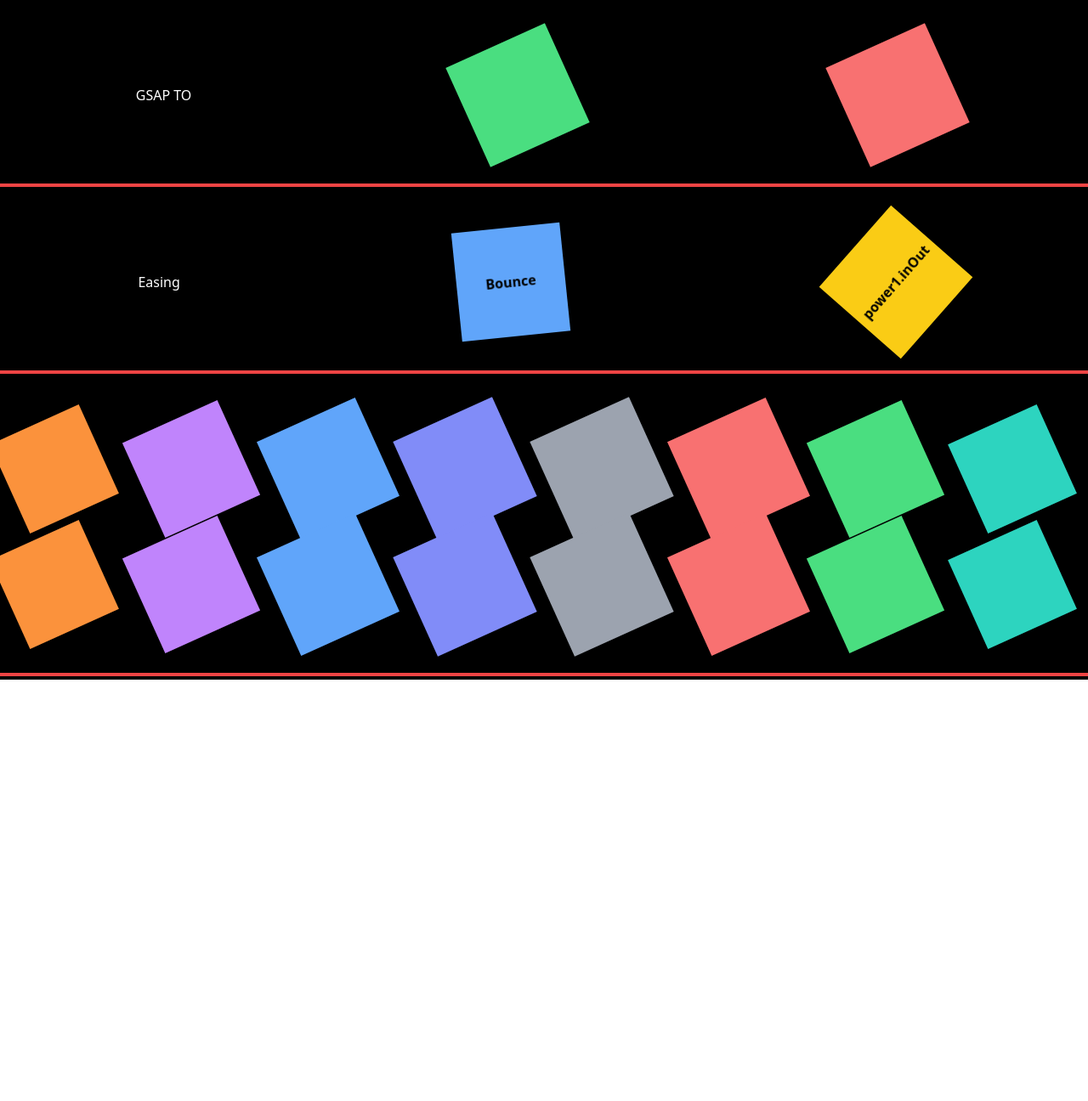
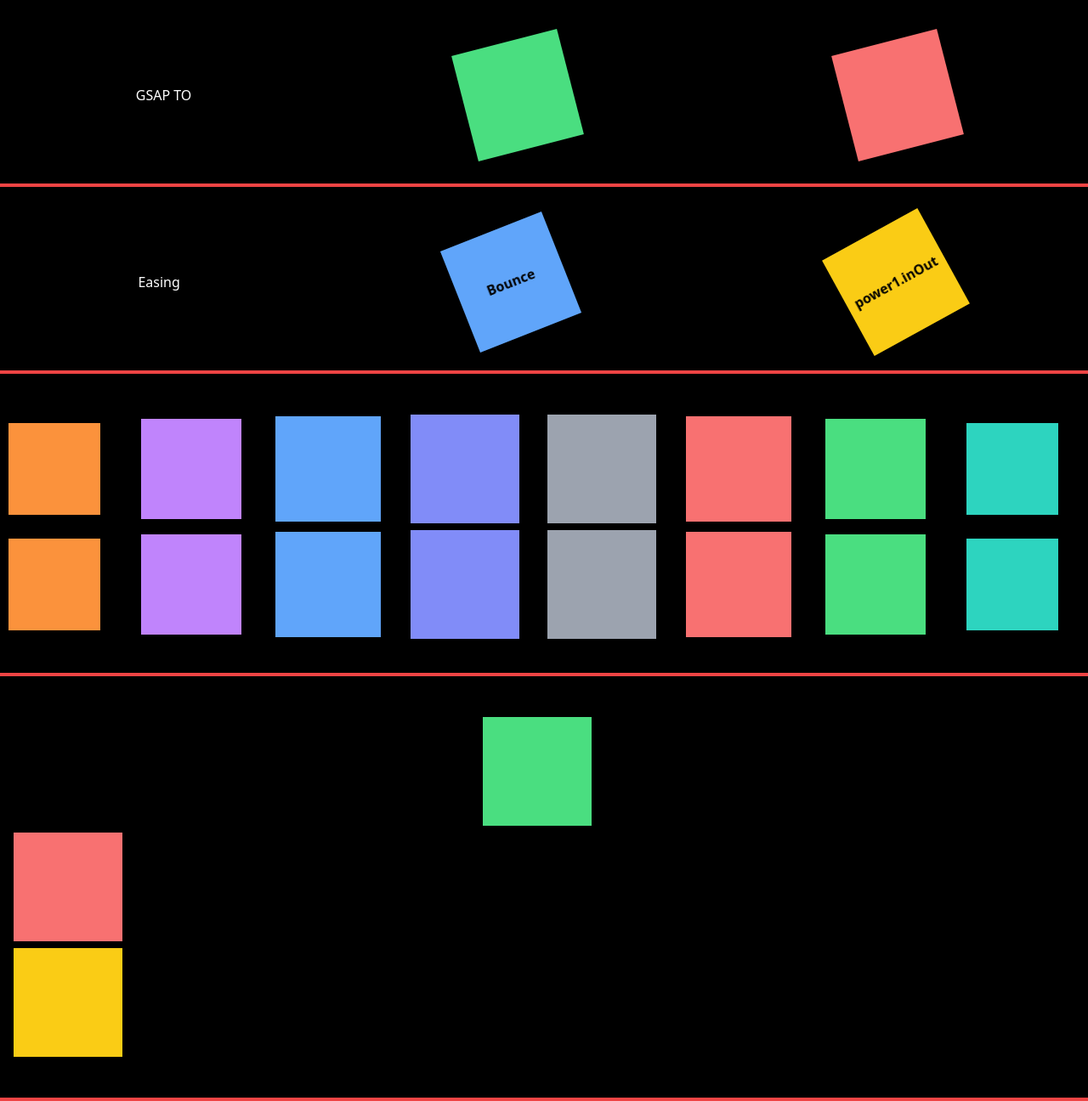
Before and after one commit to OscarRavelo/gsap-basic, a React (Vite) app: page / in a window 1280 px wide. Shown: the whole page at 85% size. Before the commit the page ends 800 px from the top, so only its background shows below. Built offline with nearby package versions, Linux system fonts and the light colour scheme.

Commit message:
Adding TimeLine component to integrate new example

```diff
--- a/src/App.jsx
+++ b/src/App.jsx
@@ -2,11 +2,13 @@
 import Easing from "./examples/Easing";
 import GsapTo from "./examples/GsapTo";
 import Staggers from "./examples/Staggers";
+import TimeLine from "./examples/TimeLine";
 
 function App() {
   return (
     <>
-      <div className="bg-black w-full h-lvh text-white  pt-12 overflow-hidden ">
+      <section>
+        <div className="bg-black w-full  text-white  pt-12  ">
           <div className="justify-around items-center flex border-b-4 pb-10 border-red-500">
             <h2>GSAP TO</h2>
             <GsapTo />
@@ -18,7 +20,11 @@
           <div className="justify-around items-center grid grid-cols-8 gap-2 flex border-b-4 pb-10 border-red-500 mt-12">
             <Staggers />
           </div>
+          <div className="    flex border-b-4 pb-10 border-red-500 mt-12 flex-col">
+            <TimeLine />
           </div>
+        </div>
+      </section>
     </>
   );
 }
--- a/src/examples/GsapTo.jsx
+++ b/src/examples/GsapTo.jsx
@@ -2,12 +2,12 @@
 import { useGSAP } from "@gsap/react";
 const GsapTo = () => {
   useGSAP(() => {
-    gsap.to(".green", {
+    gsap.to(".box-green", {
       rotation: 360,
       duration: 2,
       repeat: -1,
     });
-    gsap.to(".red", {
+    gsap.to(".box-red", {
       rotation: 360,
       duration: 2,
       repeat: -1,
@@ -15,8 +15,8 @@
   }, []);
   return (
     <>
-      <div className="w-32 h-32 bg-green-400 box green"></div>
-      <div className="w-32 h-32 bg-red-400 box red"></div>
+      <div className="w-32 h-32 bg-green-400 box-green"></div>
+      <div className="w-32 h-32 bg-red-400 box-red"></div>
     </>
   );
 };
--- a/src/examples/Staggers.jsx
+++ b/src/examples/Staggers.jsx
@@ -18,8 +18,8 @@
   }, []);
   return (
     <>
-      <div className="w-32 h-32 bg-orange-400 box green stagger"></div>
-      <div className="w-32 h-32 bg-purple-400 box stagger red"></div>
+      <div className="w-32 h-32 bg-orange-400  green stagger"></div>
+      <div className="w-32 h-32 bg-purple-400  stagger red"></div>
       <div className="w-32 h-32 bg-blue-400 box stagger green"></div>
       <div className="w-32 h-32 bg-indigo-400 box stagger red"></div>
       <div className="w-32 h-32 bg-gray-400 box stagger green"></div>
--- /dev/null
+++ b/src/examples/TimeLine.jsx
@@ -0,0 +1,24 @@
+import gsap from "gsap";
+import { useGSAP } from "@gsap/react";
+const TimeLine = () => {
+  useGSAP(() => {
+    const tl = gsap.timeline();
+
+    tl.to(".timeline-green", {
+      x: 600,
+      duration: 2,
+      repeat: -1,
+      yoyo: true,
+      ease: "power1.inOut",
+    });
+  }, []);
+  return (
+    <>
+      <div className="w-32 h-32 bg-green-400 mb-2 ml-4 timeline-green"></div>
+      <div className="w-32 h-32 bg-red-400 mb-2 ml-4 timeline-red"></div>
+      <div className="w-32 h-32 bg-yellow-400 mb-2 ml-4 timeline-yellow"></div>
+    </>
+  );
+};
+
+export default TimeLine;
```
Lines whose indentation alone changed are shown as unchanged.
